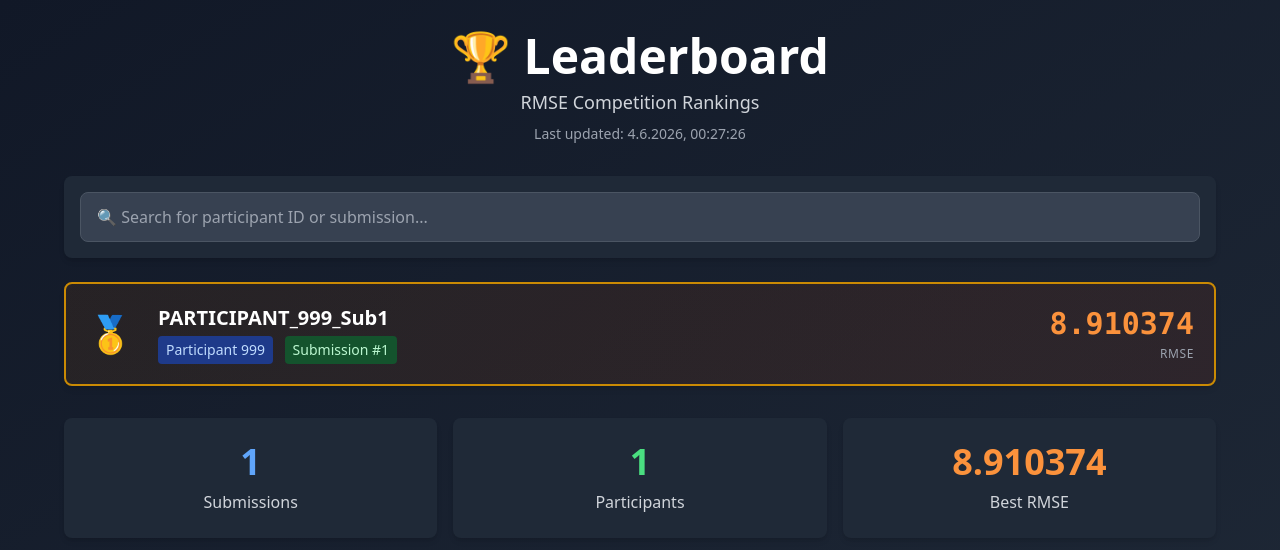
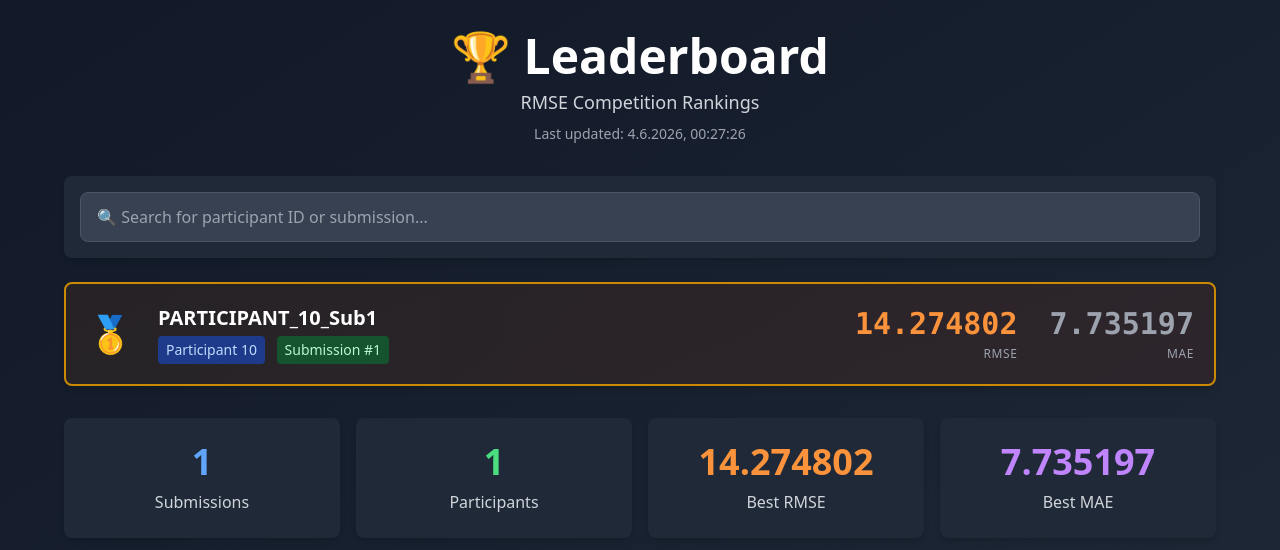
Before and after one commit to WeDoWind/Static-Yaw-Ground-Truth-Challenge, a plain HTML site: page docs/index.html in a window 1280 px wide. Drawn offline with nearby package versions, Linux system fonts and the light colour scheme.

Commit message:
Score ranking update for Submission 10

```diff
--- a/docs/index.html
+++ b/docs/index.html
@@ -69,7 +69,7 @@
         <div id="leaderboard" class="space-y-3"></div>
 
         <!-- Stats Footer -->
-        <div id="stats" class="mt-8 grid grid-cols-1 md:grid-cols-3 gap-4"></div>
+        <div id="stats" class="mt-8 grid grid-cols-1 md:grid-cols-4 gap-4"></div>
     </div>
 
     <script>
@@ -154,13 +154,23 @@
                                 </div>
                             </div>
 
-                            <!-- RMSE Score -->
-                            <div class="text-right">
-                                <div class="text-3xl font-mono font-bold ${isTopThree ? 'text-orange-400' : 'text-gray-300'}">
-                                    ${parseFloat(row.RMSE).toFixed(6)}
+                            <!-- Scores -->
+                            <div class="flex items-center gap-8 text-right">
+                                <div>
+                                    <div class="text-3xl font-mono font-bold ${isTopThree ? 'text-orange-400' : 'text-gray-300'}">
+                                        ${parseFloat(row.RMSE).toFixed(6)}
+                                    </div>
+                                    <div class="text-xs text-gray-400 uppercase tracking-wider mt-1">
+                                        RMSE
+                                    </div>
                                 </div>
-                                <div class="text-xs text-gray-400 uppercase tracking-wider mt-1">
-                                    RMSE
+                                <div>
+                                    <div class="text-3xl font-mono font-bold text-gray-400">
+                                        ${row.MAE != null ? parseFloat(row.MAE).toFixed(6) : '—'}
+                                    </div>
+                                    <div class="text-xs text-gray-400 uppercase tracking-wider mt-1">
+                                        MAE
+                                    </div>
                                 </div>
                             </div>
                         </div>
@@ -176,6 +186,9 @@
             const totalSubmissions = allData.length;
             const uniqueParticipants = new Set(allData.map(r => r.Participant_ID)).size;
             const bestRMSE = allData.length > 0 ? parseFloat(allData[0].RMSE).toFixed(6) : 'N/A';
+            const bestMAE = allData.length > 0
+                ? Math.min(...allData.map(r => parseFloat(r.MAE)).filter(v => !isNaN(v))).toFixed(6)
+                : 'N/A';
 
             document.getElementById('stats').innerHTML = `
                 <div class="bg-gray-800 rounded-lg shadow-md p-6 text-center">
@@ -189,6 +202,10 @@
                 <div class="bg-gray-800 rounded-lg shadow-md p-6 text-center">
                     <div class="text-4xl font-bold text-orange-400">${bestRMSE}</div>
                     <div class="text-gray-300 mt-2">Best RMSE</div>
+                </div>
+                <div class="bg-gray-800 rounded-lg shadow-md p-6 text-center">
+                    <div class="text-4xl font-bold text-purple-400">${bestMAE}</div>
+                    <div class="text-gray-300 mt-2">Best MAE</div>
                 </div>
             `;
         }
--- a/docs/rmse_ranking.csv
+++ b/docs/rmse_ranking.csv
@@ -1,2 +1,2 @@
-Rank,Submission_ID,Participant_ID,Submission_Num,RMSE,Filename,Pfad
-1,PARTICIPANT_999_Sub1,999,1,8.910374,Results_999_1.csv,Exports/static_yaw_misalignment/PARTICIPANT_999
+Rank,Submission_ID,Participant_ID,Submission_Num,RMSE,MAE,Filename
+1,PARTICIPANT_10_Sub1,10,1,14.274802,7.735197,Results_10_1.csv
```
